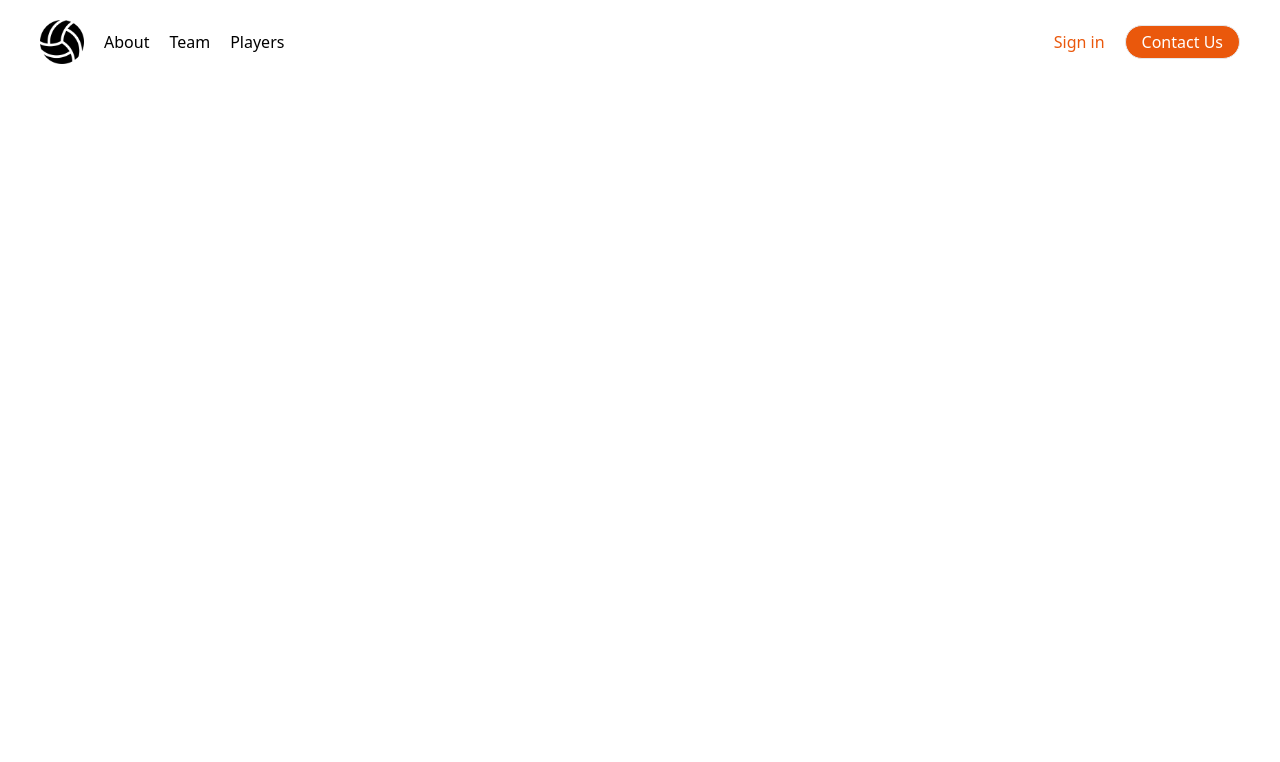
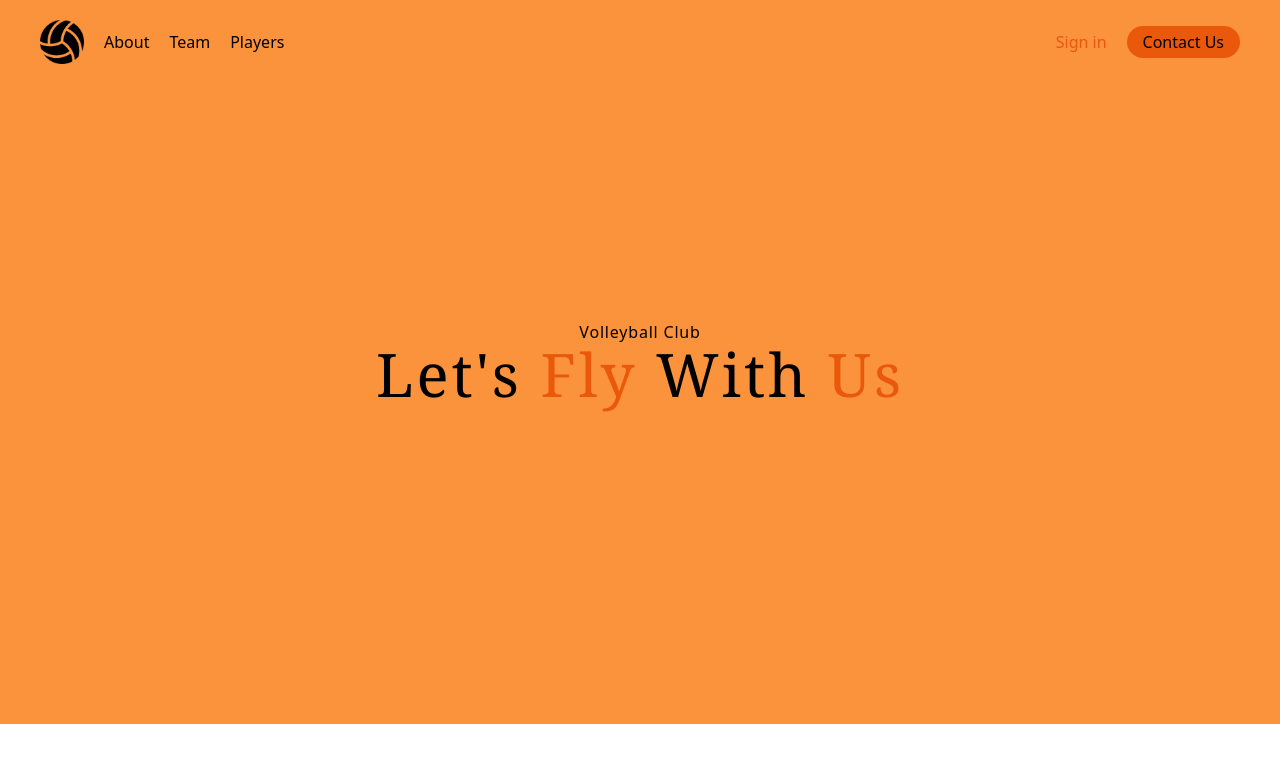
Before and after one commit to Nicholas-Goes/Projeto-Karasuno, a Next.js app: page / in a window 1280 px wide. Shown: the top 762 px of the page. Built offline with nearby package versions, Linux system fonts and the light colour scheme.

Commit message:
Update Banner

```diff
--- a/components/Banner.tsx
+++ b/components/Banner.tsx
@@ -2,8 +2,13 @@ import React from 'react'
 
 function Banner() {
   return (
-    <section>
-
+    <section className='bg-orange-400 py-80'>
+        <div className='px-10 space-y-5'>
+            <div className='flex flex-col items-center '>
+                <h2 className='tracking-wider'>Volleyball Club</h2>
+                <h1 className='text-6xl max-w-xl font-serif tracking-wider'>Let's <span className='text-orange-600'>Fly</span> With <span className='text-orange-600'>Us</span></h1>
+            </div>
+        </div>
     </section>
   )
 }
--- a/components/Header.tsx
+++ b/components/Header.tsx
@@ -37,7 +37,7 @@ function Header() {
         </div>
         <div className='flex items-center space-x-5 text-orange-600'>
             <h3>Sign in</h3>
-            <h3 className='border px-4 py-1 rounded-full text-white bg-orange-600'>Contact Us</h3>
+            <h3 className=' px-4 py-1 rounded-full text-black bg-orange-600'>Contact Us</h3>
         </div>
     </header>
   )
```
